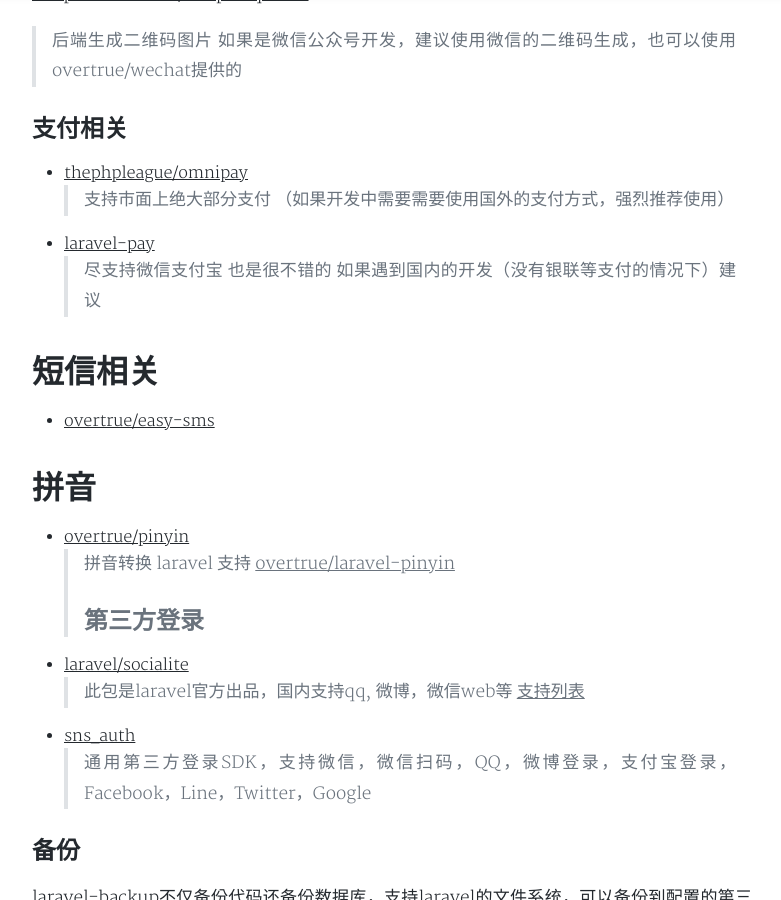
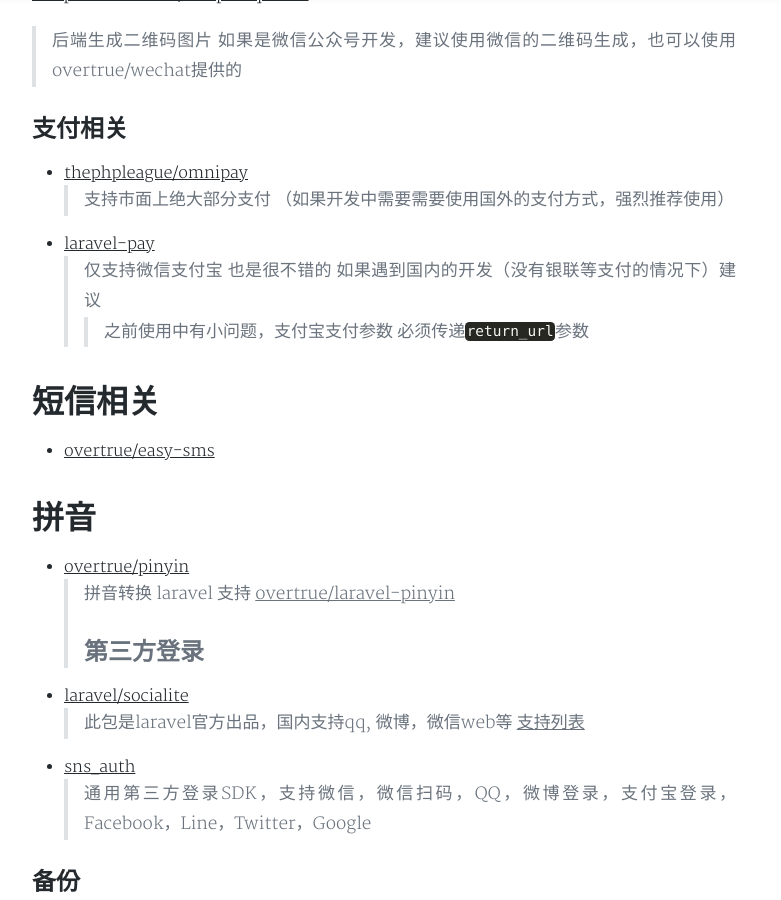
Before and after one commit to chujc/chujc.github.io, a Jekyll site: the page built from _posts/2019-05-16-Laravel常用扩展包.md, in a window 1280 px wide and 900 px high, scrolled down 1583 px. Shown: the whole window, without its empty margins (248-1029 px from the left). Built offline with Jekyll 4.4.1, drawn with Linux system fonts in a browser that asks for light colours; nearby versions of some CDN libraries; comment, search, counter and statistics services are not loaded; a style sheet for code colours, icons or effects is not loaded.

Commit message:
文字修改，新增提示语

```diff
--- a/_posts/2019-05-16-Laravel常用扩展包.md
+++ b/_posts/2019-05-16-Laravel常用扩展包.md
@@ -47,7 +47,8 @@
 * [thephpleague/omnipay](https://github.com/thephpleague/omnipay)
     > 支持市面上绝大部分支付 （如果开发中需要需要使用国外的支付方式，强烈推荐使用）
 * [laravel-pay](https://github.com/yansongda/laravel-pay)
-    > 尽支持微信支付宝 也是很不错的 如果遇到国内的开发（没有银联等支付的情况下）建议
+    > 仅支持微信支付宝 也是很不错的 如果遇到国内的开发（没有银联等支付的情况下）建议
+    >> 之前使用中有小问题，支付宝支付参数 必须传递`return_url`参数
 
 # 短信相关
 * [overtrue/easy-sms](https://github.com/overtrue/easy-sms)
```
